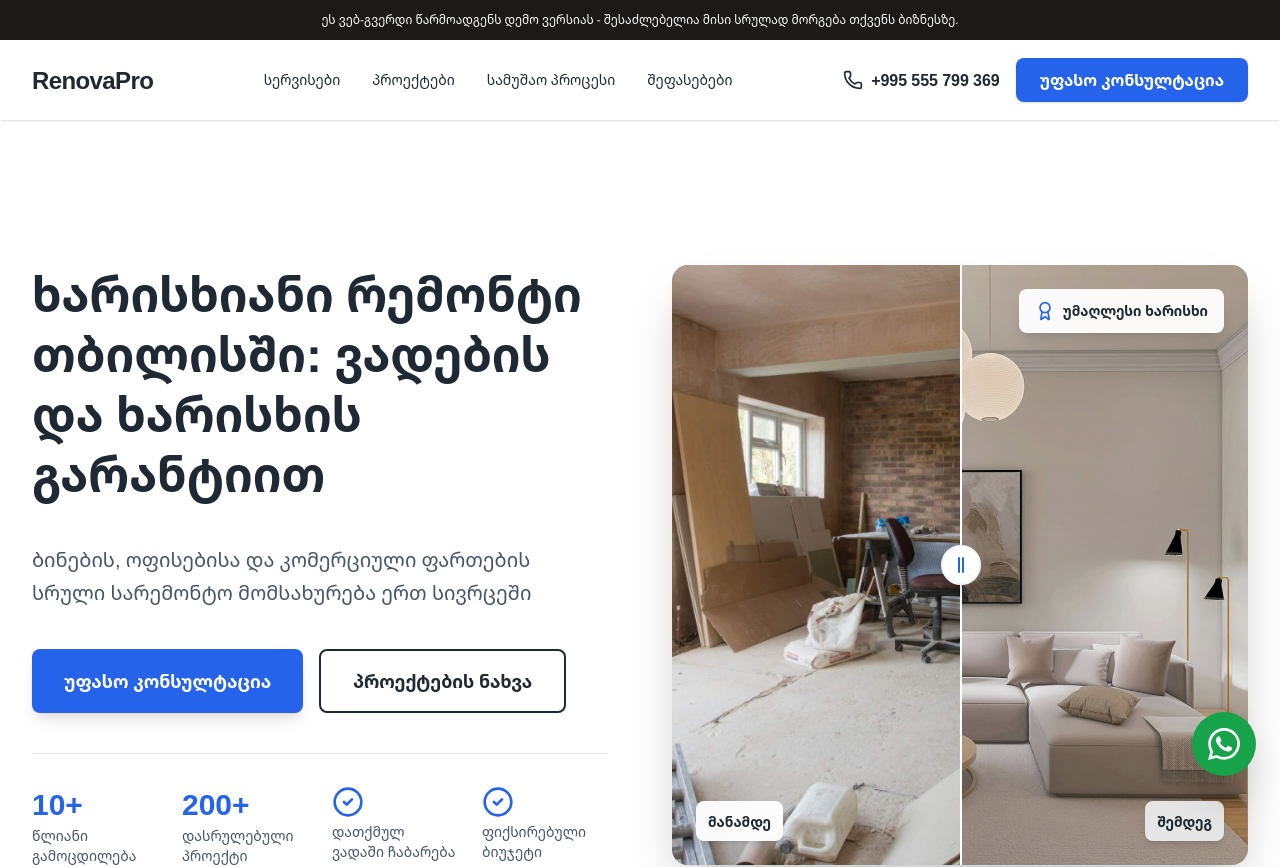
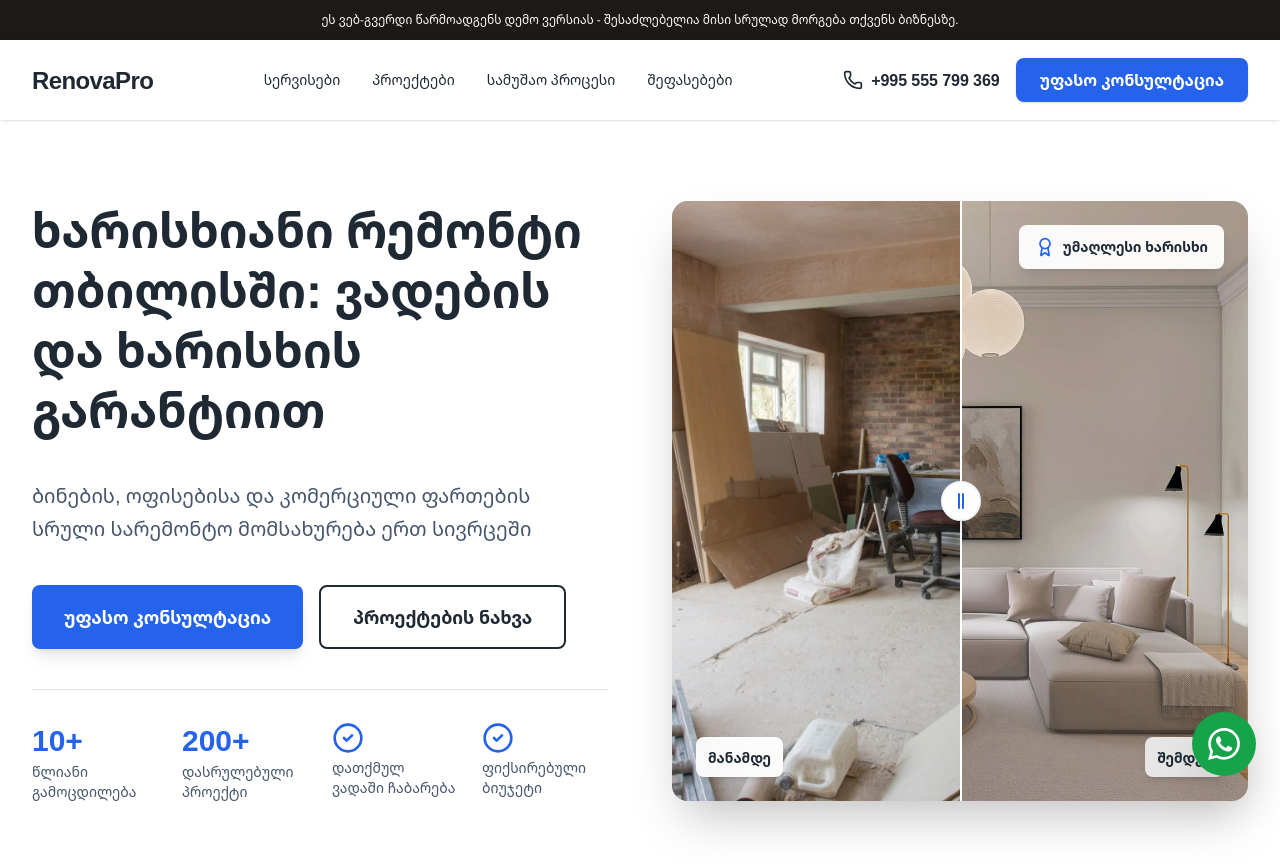
Before and after one commit to tsirekidze22/renova, a Next.js app: page / in a window 1280 px wide. Shown: the top 867 px of the page. Built offline with nearby package versions, Linux system fonts and the light colour scheme.

Commit message:
hero alignment

```diff
--- a/components/Hero.tsx
+++ b/components/Hero.tsx
@@ -15,7 +15,7 @@
   return (
     <section className="relative w-full min-h-screen bg-white pt-20">
       <div className="mx-auto max-w-7xl px-4 sm:px-6 lg:px-8">
-        <div className="grid lg:grid-cols-2 gap-8 lg:gap-16 items-center min-h-[calc(100vh-5rem)] py-12 lg:py-16">
+        <div className="grid lg:grid-cols-2 gap-8 lg:gap-16 items-center">
           {/* Left: Content - Simple fade-in with minimal slide */}
           <div className="space-y-8 lg:space-y-10">
             {/* Main Heading - Fade in first */}
```
